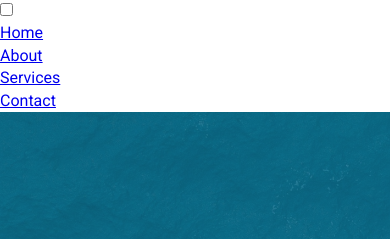
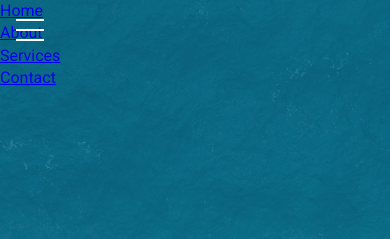
Before and after one commit to surajrocks1997/Hamburger-Overlay-Menu-FrontEnd, a plain HTML site: page index.html in a window 390 px wide. Shown: the top 239 px of the page. Drawn offline with Linux system fonts and the light colour scheme.

Commit message:
hamburger lines animated

```diff
--- a/css/menu.css
+++ b/css/menu.css
@@ -0,0 +1,77 @@
+.menu-wrap {
+  position: fixed;
+  top: 0;
+  left: 0;
+  z-index: 1;
+}
+
+.menu-wrap .toggler {
+  position: absolute;
+  top: 0;
+  left: 0;
+  z-index: 2;
+  cursor: pointer;
+  width: 50px;
+  height: 50px;
+  opacity: 0;
+}
+
+.menu-wrap .hamburger {
+  position: absolute;
+  top: 0;
+  left: 0;
+  z-index: 1;
+  width: 60px;
+  height: 60px;
+  padding: 1rem;
+  background: var(--parimary-color);
+  display: flex;
+  align-items: center;
+  justify-content: center;
+}
+
+/*hamburger*/
+.menu-wrap .hamburger > div {
+  position: relative;
+  flex: none;
+  width: 100%;
+  height: 2px;
+  background: white;
+  display: flex;
+  align-items: center;
+  justify-content: center;
+  transition: all 0.4s ease;
+}
+
+/*hamburger lines*/
+.menu-wrap .hamburger > div::before,
+.menu-wrap .hamburger > div::after {
+  content:'';
+  position: absolute;
+  z-index: 1;
+  top: -10px;
+  width: 100%;
+  height: 2px;
+  background: inherit;
+}
+
+.menu-wrap .hamburger > div::after {
+  top: 10px;
+}
+
+/*toggler animation*/
+.menu-wrap .toggler:checked + .hamburger > div {
+  transform: rotate(135deg);
+}
+
+/*turns lines into x*/
+.menu-wrap .toggler:checked + .hamburger > div:before,
+.menu-wrap .toggler:checked + .hamburger > div:after {
+  top: 0;
+  transform: rotate(90deg);
+}
+
+/*rotate on hover when checked*/
+.menu-wrap .toggler:checked:hover + .hamburger > div {
+  transform: rotate(225deg);
+}
--- a/css/style.css
+++ b/css/style.css
@@ -30,7 +30,7 @@ body {
   position: relative;
 }
 
-#showcase:before {
+#showcase::before {
   content:'';
   background: url('../img/showcase.jpg') no-repeat center center/cover;
   position: absolute;
```
